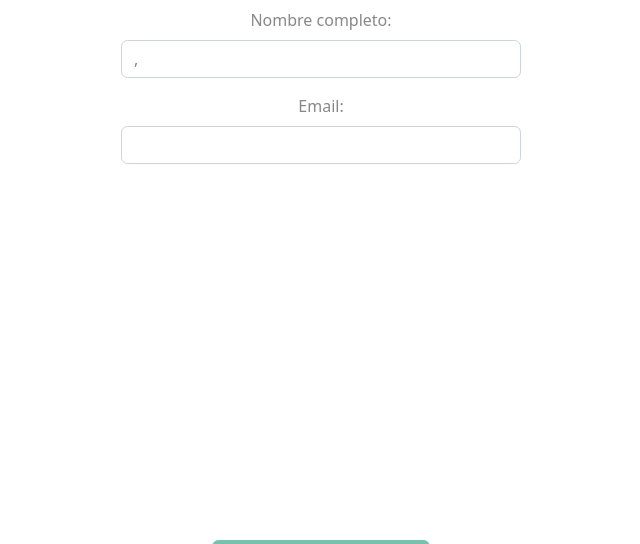
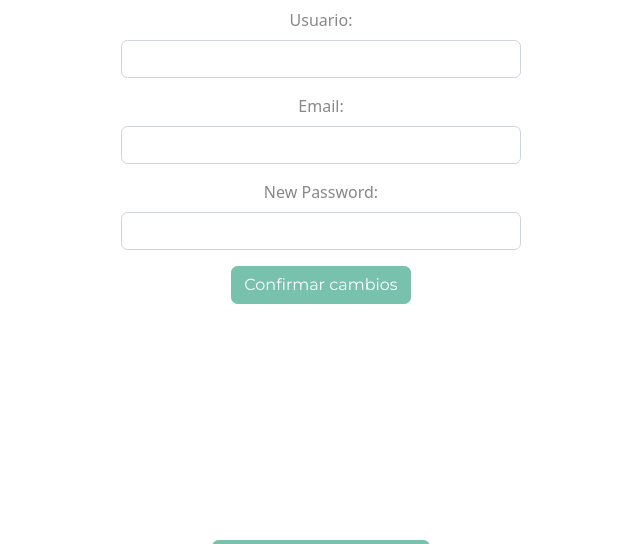
Before and after one commit to marnunrey2/PGPI_3_14, a Django app: page /perfil/ in a window 1280 px wide. Shown: the part 174-718 px from the top of the page, without its empty margins (319-959 px from the left). Run offline with Django 4.2, Linux system fonts and the light colour scheme; some libraries are stand-ins or nearby versions.

Commit message:
feature: edit user profile

```diff
--- a/home/templates/home/perfil.html
+++ b/home/templates/home/perfil.html
@@ -18,15 +18,29 @@
     <section class="content" style="text-align: center;">
         <h1>Bienvenido a tu perfil, {{user.username}}!</h1>
         <div style="max-width: 400px; margin: auto;">
-            <div class ="mb-3">
-                <label for="Nombre completo" class="form-label">Nombre completo:</label>
-                <input type="text" class="form-control" id="full_name" name="full_name"value="{{user.last_name}}, {{user.first_name}}" readonly>
-            </div>
+            <form method="post" action="{% url 'update_profile' %}">
+                {% csrf_token %}
 
-            <div class ="mb-3">
-                <label for="email" class="form-label">Email:</label>
-                <input type="text" class= "form-control" id="email" name="email" value="{{user.email}}" readonly>
-            </div>
+                <div class ="mb-3">
+                    <label for="Nombre completo" class="form-label">Usuario:</label>
+                    <input type="text" class="form-control" id="username" name="new_username"value="{{user.username}}" oninput="toggleConfirmButton()" >
+                </div>
+
+                <div class ="mb-3">
+                    <label for="email" class="form-label">Email:</label>
+                    <input type="text" class= "form-control" id="email" name="new_email" value="{{user.email}}" >
+                </div>
+
+                <div class="mb-3">
+                    <label for="id_new_password" class="form-label">New Password:</label>
+                    <input type="password" class="form-control" id="id_new_password" name="new_password">
+                </div>
+
+                <button type="submit" class="btn btn-primary" id=" confirmButton">Confirmar cambios</button>
+            </form>
+
+
+
 
 
         </div>
@@ -43,6 +57,8 @@
 
     </section>
 
+
+
 {% endblock %}
 
 {% block extrabody %}{% endblock %}
--- a/home/urls.py
+++ b/home/urls.py
@@ -14,4 +14,5 @@ urlpatterns = [
     path("servicios/", servicios, name="servicios"),
     path("especialistas/", especialistas, name="especialistas"),
     path("citas/<int:cita_id>/delete/", views.citaDelete),
+    path("perfil/update_profile/", views.update_profile, name="update_profile"),
 ]
--- a/home/views.py
+++ b/home/views.py
@@ -1,7 +1,13 @@
 from django.shortcuts import render
 from citas.models import Cita
+from django.contrib.auth.forms import PasswordChangeForm
+from django.contrib.auth import update_session_auth_hash
 from citas.models import Servicio, Especialista
 from django.shortcuts import redirect, render
+from django.contrib import messages
+from django.contrib import messages
+from django.shortcuts import redirect, render
+from django.contrib.auth import update_session_auth_hash
 
 
 def HomeView(request):
@@ -10,6 +16,7 @@ def HomeView(request):
 
 def perfil(request):
     return render(request, "home/perfil.html")
+
 
 def servicios(request):
     servicios = Servicio.objects.all()
@@ -22,6 +29,35 @@ def especialistas(request):
     context = {"especialistas": especialistas}
     return render(request, "home/especialistas.html", context)
 
+
 def citaDelete(request, cita_id):
     Cita.objects.filter(id=cita_id).delete()
     return redirect("/")
+
+
+def update_profile(request):
+    if request.method == "POST":
+        new_username = request.POST.get("new_username")
+        new_email = request.POST.get("new_email")
+        new_password = request.POST.get("new_password")
+
+        if not new_username:
+            messages.error(request, "New username cannot be empty.")
+            return redirect("perfil")
+
+        # Update the username and email
+        request.user.username = new_username
+        request.user.email = new_email
+        request.user.save()
+
+        if new_password:
+            # Update the password
+            request.user.set_password(new_password)
+            request.user.save()
+            update_session_auth_hash(request, request.user)  # Keep the user logged in
+            messages.success(request, "Password updated successfully.")
+
+        messages.success(request, "Profile updated successfully.")
+        return redirect("perfil")
+
+    return render(request, "home/perfil.html")
```
